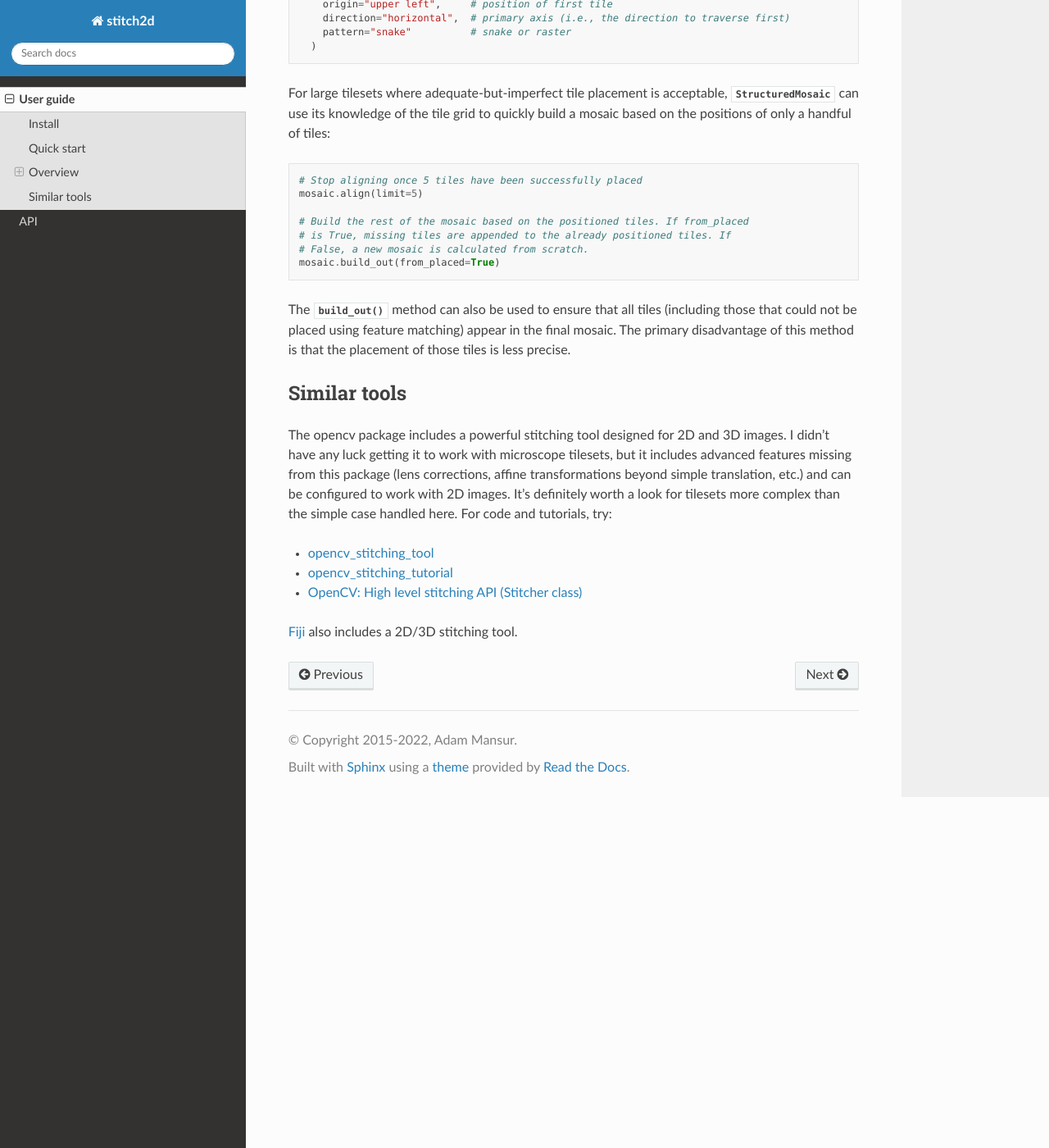
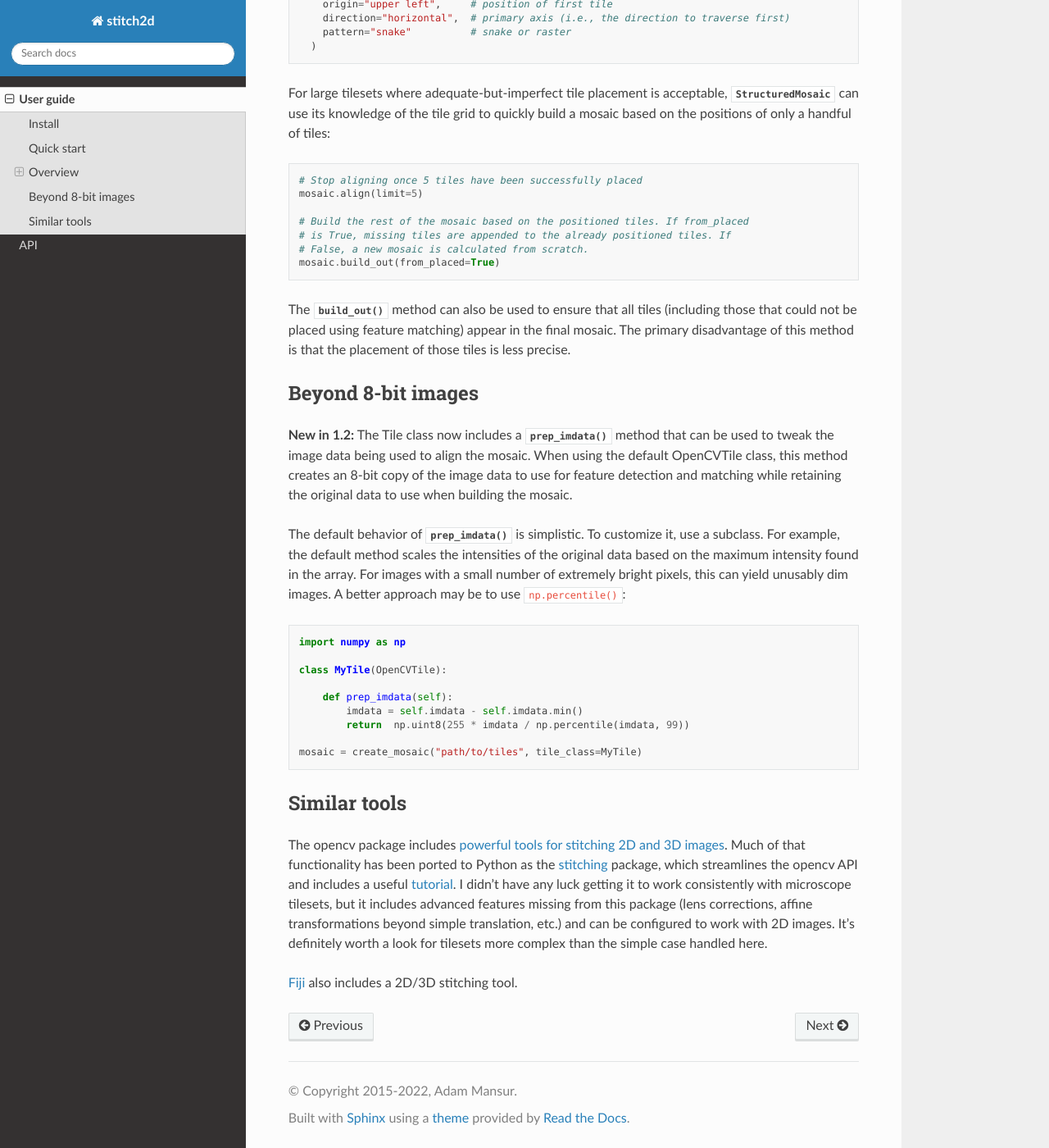
Before and after one commit to adamancer/stitch2d, a Sphinx documentation site: the page built from docs/user-guide.md, in a window 1280 px wide and 1400 px high, scrolled down 3648 px. Shown: the whole window at 82% size. Built offline with Sphinx 7.4.7 and the Read the Docs theme 2.0.0, drawn with Linux system fonts in a browser that asks for light colours.

Commit message:
Updated docs and bumped version to 1.2

````diff
--- a/docs/conf.py
+++ b/docs/conf.py
@@ -39,7 +39,7 @@ copyright = '2015-2022, Adam Mansur'
 author = 'Adam Mansur'
 
 # The full version, including alpha/beta/rc tags
-release = '1.1'
+release = '1.2'
 
 
 # -- General configuration ---------------------------------------------------
--- a/docs/user-guide.md
+++ b/docs/user-guide.md
@@ -216,21 +216,50 @@ placed using feature matching) appear in the final mosaic. The primary
 disadvantage of this method is that the placement of those tiles is less
 precise.
 
+Beyond 8-bit images
+-------------------
+
+**New in 1.2:** The Tile class now includes a
+:py:func:`~stitch2d.tile.Tile.prep_imdata` method that can be used to
+tweak the image data being used to align the mosaic. When using the
+default OpenCVTile class, this method creates an 8-bit copy of the image
+data to use for feature detection and matching while retaining the
+original data to use when building the mosaic.
+
+The default behavior of :py:func:`~stitch2d.tile.Tile.prep_imdata` is
+simplistic. To customize it, use a subclass. For example, the default
+method scales the intensities of the original data based on the maximum
+intensity found in the array. For images with a small number of
+extremely bright pixels, this can yield unusably dim images. A better
+approach may be to use `np.percentile()`:
+
+``` python
+import numpy as np
+
+class MyTile(OpenCVTile):
+
+    def prep_imdata(self):
+        imdata = self.imdata - self.imdata.min()
+        return  np.uint8(255 * imdata / np.percentile(imdata, 99))
+
+mosaic = create_mosaic("path/to/tiles", tile_class=MyTile)
+```
+
 Similar tools
 -------------
 
-The opencv package includes a powerful stitching tool designed for 2D
-and 3D images. I didn’t have any luck getting it to work with microscope
+The opencv package includes [powerful tools for stitching 2D and 3D
+images]((https://docs.opencv.org/4.x/d8/d19/tutorial_stitcher.html)).
+Much of that functionality has been ported to Python as the
+[stitching](https://github.com/lukasalexanderweber/stitching) package,
+which streamlines the opencv API and includes a useful
+[tutorial](https://github.com/lukasalexanderweber/stitching_tutorial). I
+didn’t have any luck getting it to work consistently with microscope
 tilesets, but it includes advanced features missing from this package
 (lens corrections, affine transformations beyond simple translation,
 etc.) and can be configured to work with 2D images. It’s definitely
 worth a look for tilesets more complex than the simple case handled
-here. For code and tutorials, try:
-
--   [opencv_stitching_tool](https://github.com/opencv/opencv/tree/4.x/apps/opencv_stitching_tool)
--   [opencv_stitching_tutorial](https://github.com/lukasalexanderweber/opencv_stitching_tutorial)
--   [OpenCV: High level stitching API (Stitcher
-    class)](https://docs.opencv.org/4.x/d8/d19/tutorial_stitcher.html)
+here.
 
 [Fiji](https://imagej.net/software/fiji/) also includes a 2D/3D
 stitching tool.
--- a/setup.py
+++ b/setup.py
@@ -32,7 +32,7 @@ setup(
     description="Stitches a 2D grid of images into a mosaic",
     long_description=long_description,
     long_description_content_type="text/markdown",
-    version="1.1",
+    version="1.2",
     classifiers=[
         "License :: OSI Approved :: MIT License",
         "Programming Language :: Python :: 3.7",
--- a/stitch2d/__init__.py
+++ b/stitch2d/__init__.py
@@ -3,6 +3,6 @@ from .mosaic import Mosaic, StructuredMosaic, create_mosaic, build_grid, is_grid
 from .tile import Tile, OpenCVTile, ScikitImageTile
 
 
-__version__ = "1.1"
+__version__ = "1.2"
 __author__ = "Adam Mansur"
 __credits__ = "Smithsonian National Museum of Natural History"
````
Also changed, not shown: CHANGELOG.md (+18 -0 lines), README.md (+36 -8 lines).
